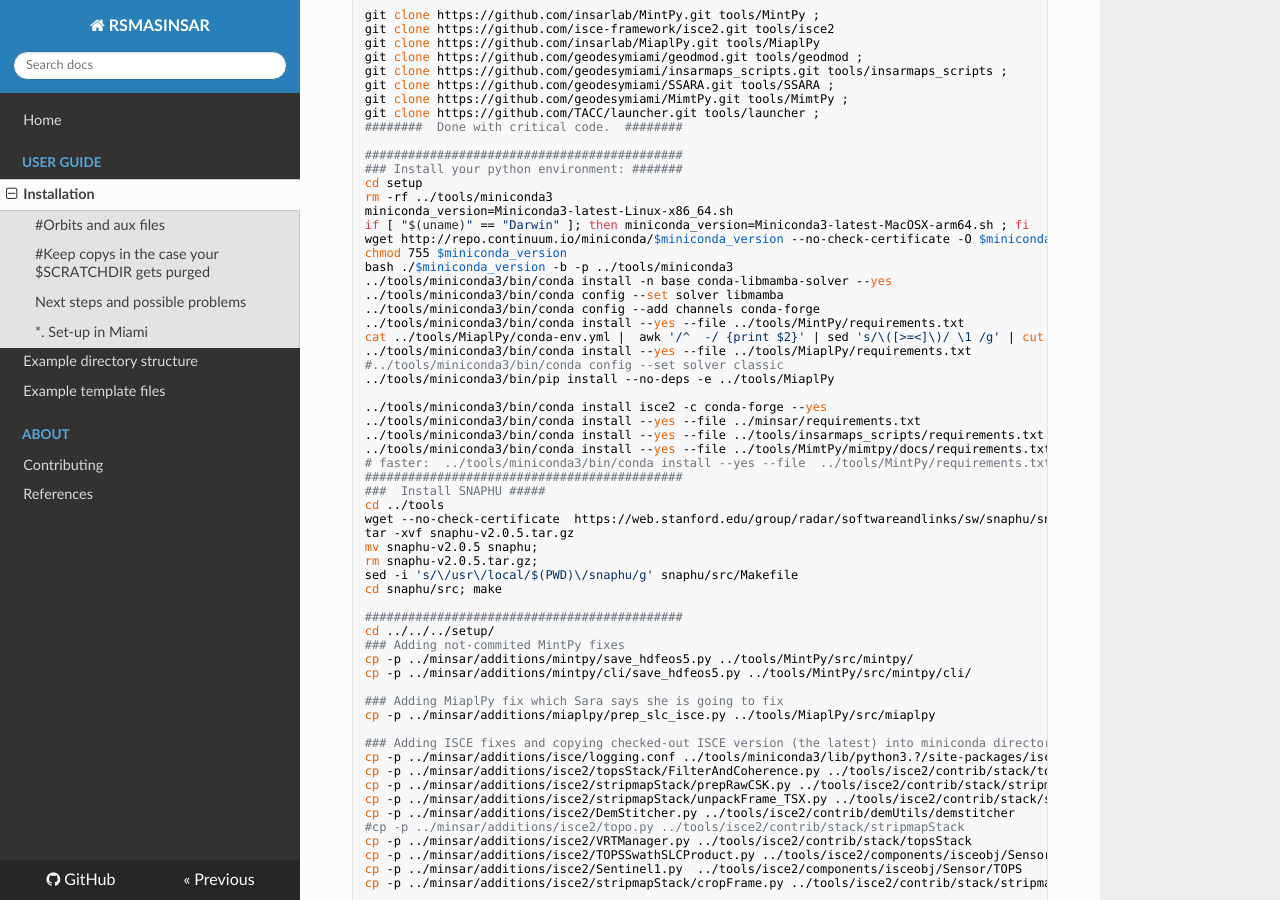
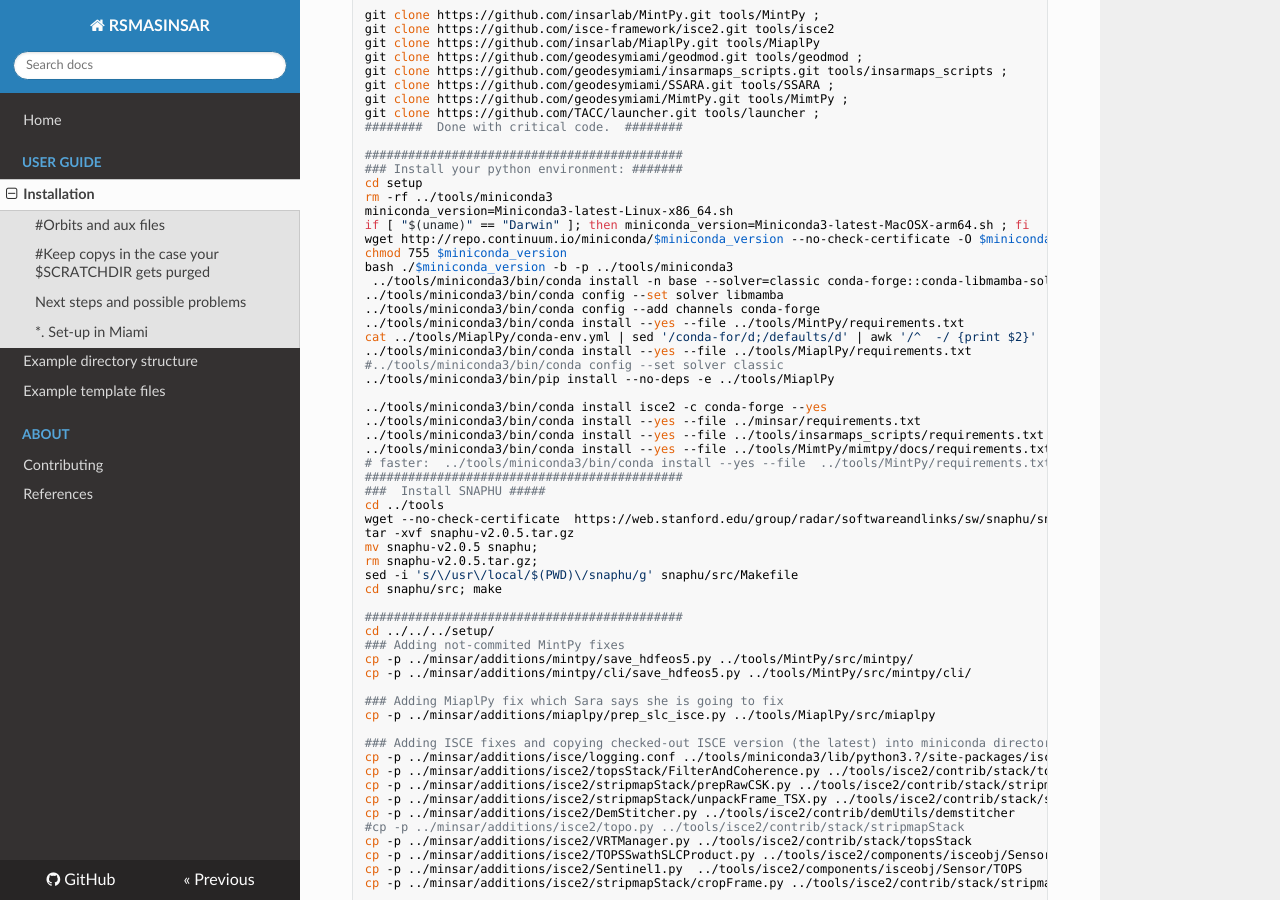
Before and after one commit to geodesymiami/rsmas_insar, an MkDocs documentation site: the page built from docs/installation.md, in a window 1280 px wide and 900 px high, scrolled down 650 px. Built offline with MkDocs 1.6.1, drawn with Linux system fonts in a browser that asks for light colours; nearby versions of some CDN libraries.

Commit message:
Update installation.md

```diff
--- a/docs/installation.md
+++ b/docs/installation.md
@@ -46,11 +46,11 @@
 wget http://repo.continuum.io/miniconda/$miniconda_version --no-check-certificate -O $miniconda_version #; if ($? != 0) exit;
 chmod 755 $miniconda_version
 bash ./$miniconda_version -b -p ../tools/miniconda3
-../tools/miniconda3/bin/conda install -n base conda-libmamba-solver --yes
+ ../tools/miniconda3/bin/conda install -n base --solver=classic conda-forge::conda-libmamba-solver conda-forge::libmamba conda-forge::libmambapy conda-forge::libarchive
 ../tools/miniconda3/bin/conda config --set solver libmamba
 ../tools/miniconda3/bin/conda config --add channels conda-forge
 ../tools/miniconda3/bin/conda install --yes --file ../tools/MintPy/requirements.txt
-cat ../tools/MiaplPy/conda-env.yml |  awk '/^  -/ {print $2}' | sed 's/\([>=<]\)/ \1 /g' | cut -d ' ' -f1 | grep -v '^$' > ../tools/MiaplPy/requirements.txt
+cat ../tools/MiaplPy/conda-env.yml | sed '/conda-for/d;/defaults/d' | awk '/^  -/ {print $2}' | sed 's/\([>=<]\)/ \1 /g' | cut -d ' ' -f1 | grep -v '^$' > ../tools/MiaplPy/requirements.txt
 ../tools/miniconda3/bin/conda install --yes --file ../tools/MiaplPy/requirements.txt
 #../tools/miniconda3/bin/conda config --set solver classic
 ../tools/miniconda3/bin/pip install --no-deps -e ../tools/MiaplPy
```
